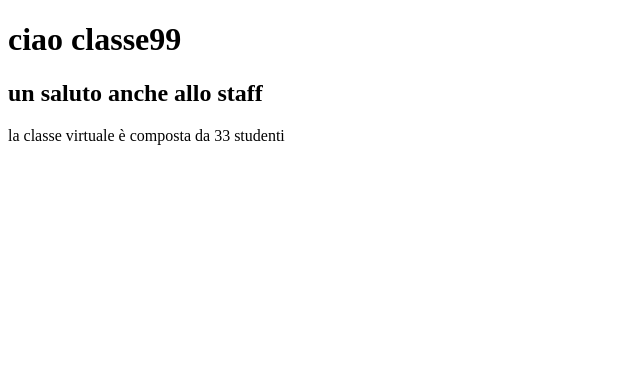
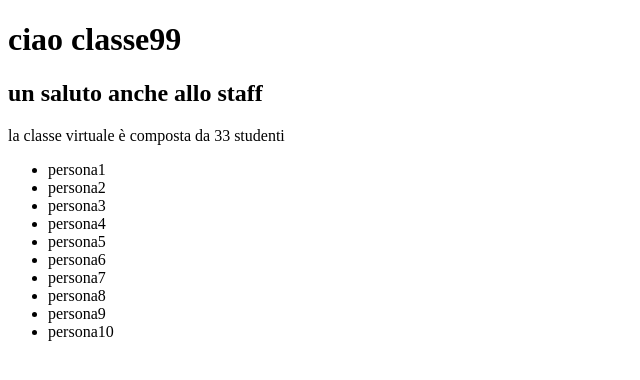
Before and after one commit to AntonelloStefania/htmlcss-hello, a plain HTML site: page bonus/index.html in a window 1280 px wide. Shown: the whole page, without its empty margins (0-640 px from the left). Drawn offline with Linux system fonts and the light colour scheme.

Commit message:
added an ul of students

```diff
--- a/bonus/index.html
+++ b/bonus/index.html
@@ -14,6 +14,18 @@
 
     <main>
         <div>la classe virtuale è composta da 33 studenti</div>
+        <ul>
+            <li>persona1</li>
+            <li>persona2</li>
+            <li>persona3</li>
+            <li>persona4</li>
+            <li>persona5</li>
+            <li>persona6</li>
+            <li>persona7</li>
+            <li>persona8</li>
+            <li>persona9</li>
+            <li>persona10</li>
+        </ul>
     </main>
 
 </body>
```
